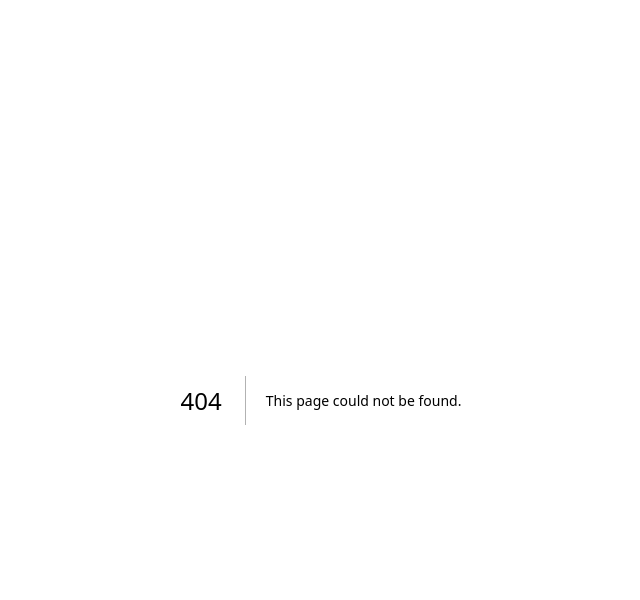
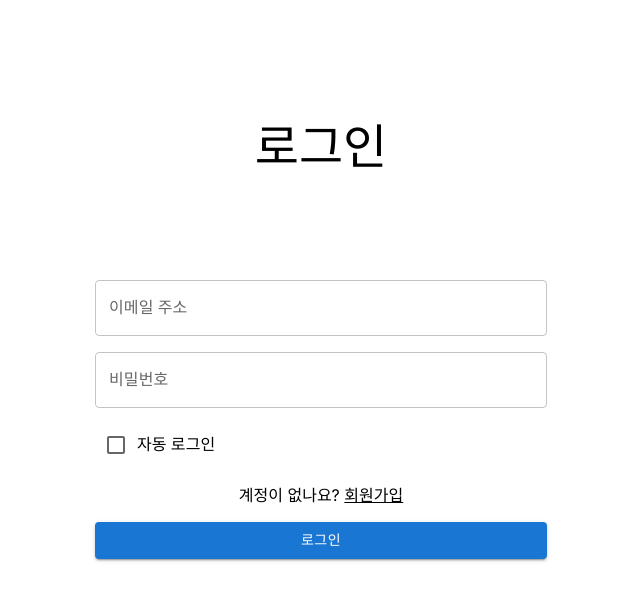
Before and after one commit to Fitapat/Fitapat-front, a Next.js app: page /login in a window 1280 px wide. Before the commit this address had no page. Shown: the top 600 px of the page, without its empty margins (319-959 px from the left). Built offline with nearby package versions, Linux system fonts and the light colour scheme.

Commit message:
feat: 로그인 페이지 와이어프레임 (#3)

```diff
--- /dev/null
+++ b/src/app/login/page.jsx
@@ -0,0 +1,72 @@
+'use client';
+
+/* eslint-disable no-console, no-alert */
+
+import React, { useState } from 'react';
+import {
+  Box,
+  Stack,
+  Typography,
+  Button,
+  Link,
+  TextField,
+  FormControlLabel,
+  Checkbox,
+} from '@mui/material';
+
+export default function Login() {
+  const [email, setEmail] = useState();
+  const [password, setPassword] = useState();
+
+  const [isChecked, setChecked] = useState(false);
+
+  const handleLoginSubmit = (e) => {
+    e.preventDefault();
+    alert(`로그인 완료: ${email}`);
+    window.location = '/';
+  };
+
+  const handleChecked = (e) => {
+    // console.log(`${e.target.checked}`);
+    setChecked(e.target.checked);
+  };
+
+  return (
+    <Box align="center">
+      <Typography variant="h3" sx={{ mt: 15, mb: 10 }}>
+        로그인
+      </Typography>
+      <Stack spacing={2} sx={{ margin: 'auto', maxWidth: 500, padding: 3 }}>
+        <TextField
+          type="email"
+          label="이메일 주소"
+          variant="outlined"
+          onChange={(e) => {
+            setEmail(e.target.value);
+          }}
+        />
+        <TextField
+          type="password"
+          label="비밀번호"
+          variant="outlined"
+          onChange={(e) => {
+            setPassword(e.target.value);
+          }}
+        />
+        <FormControlLabel
+          control={<Checkbox checked={isChecked} onChange={handleChecked} />}
+          label="자동 로그인"
+        />
+        <div>
+          <span>계정이 없나요? </span>
+          <Link href="/start" color="inherit" underline="always" align="center">
+            회원가입
+          </Link>
+        </div>
+        <Button variant="contained" onClick={handleLoginSubmit}>
+          로그인
+        </Button>
+      </Stack>
+    </Box>
+  );
+}
```
